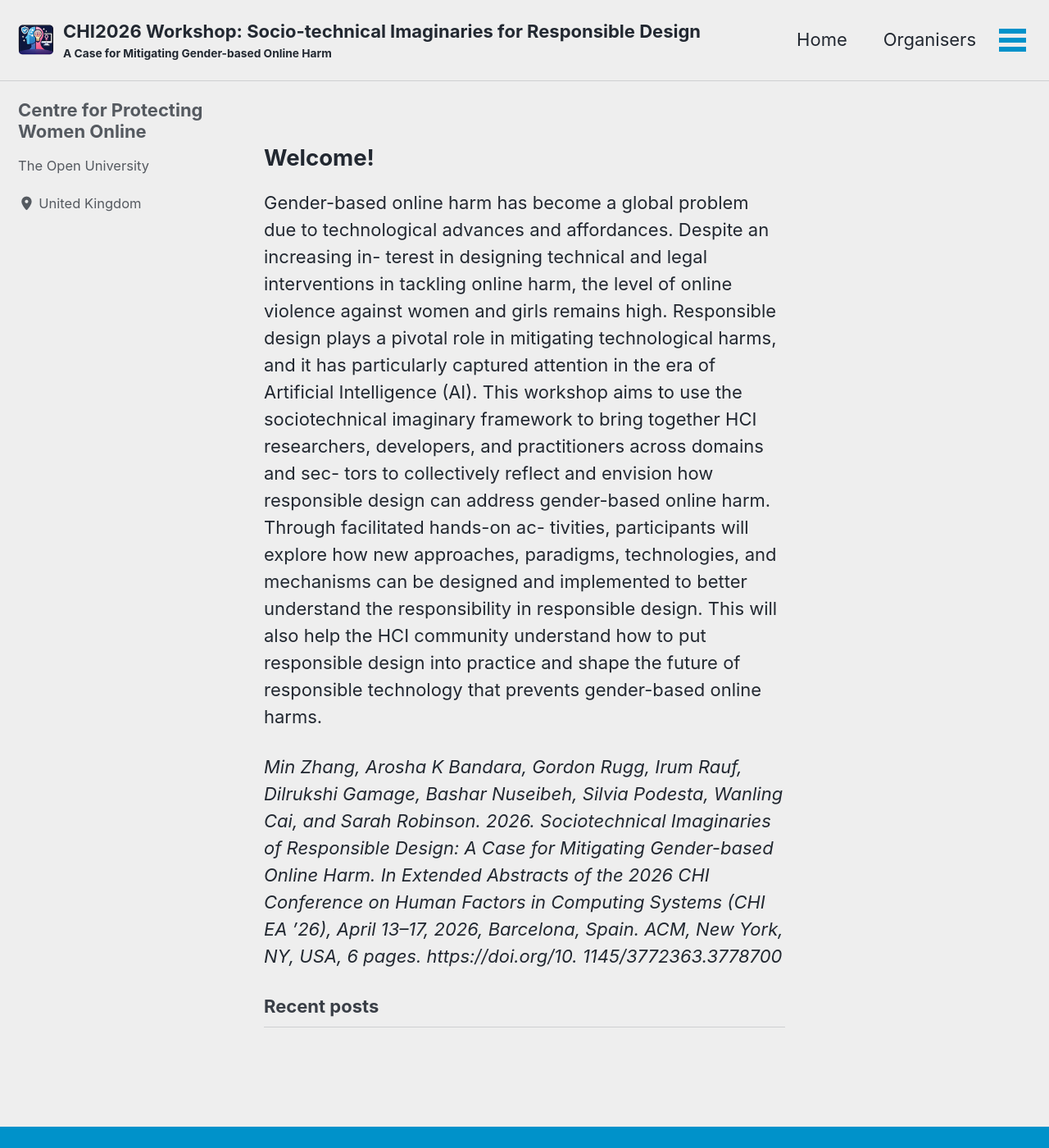
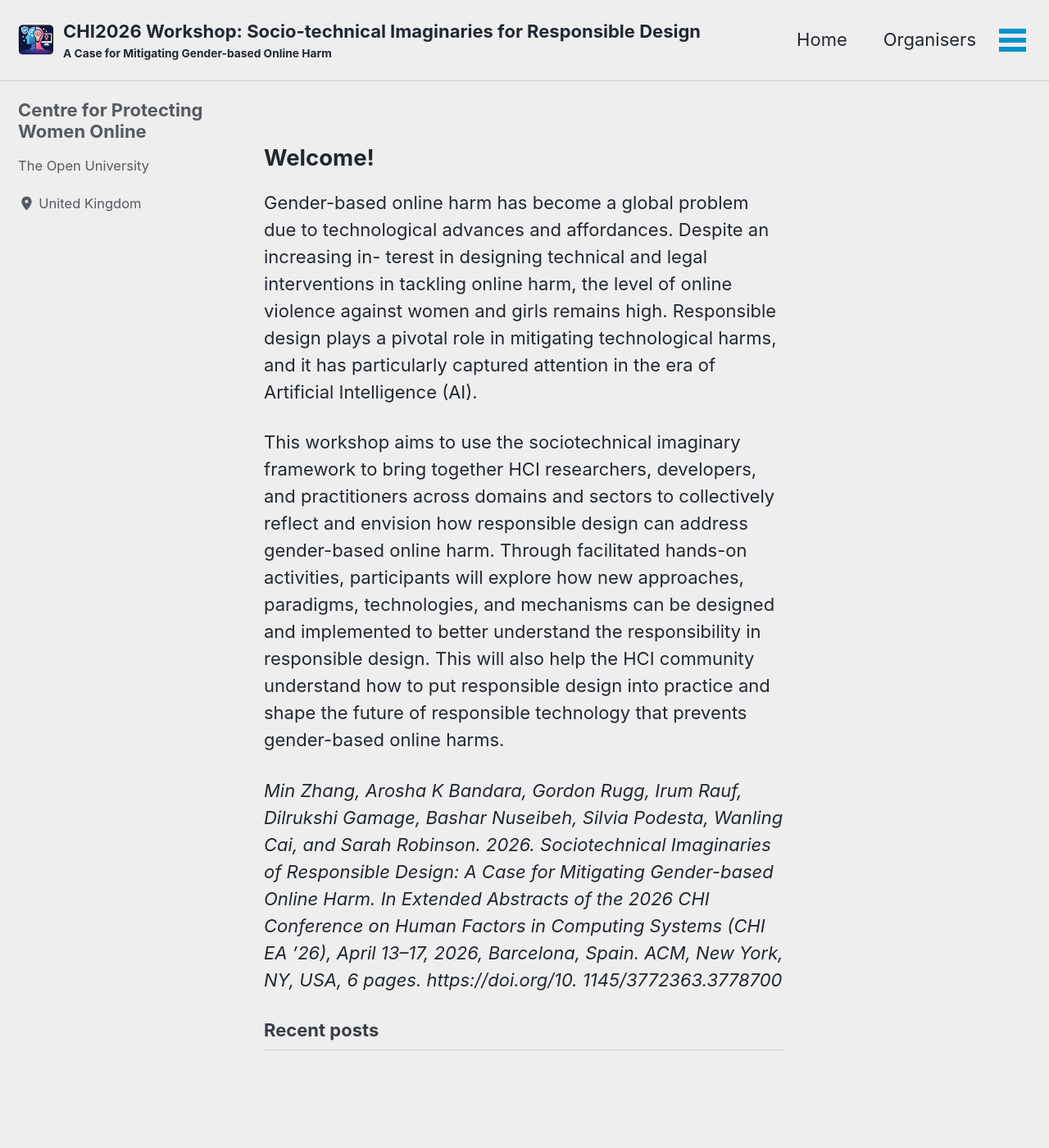
Before and after one commit to ou-cpwo/chi-sird-2026, a Jekyll site: the page built from index.html, in a window 1280 px wide and 1400 px high. Shown: the whole window at 82% size. Built offline with Jekyll 4.4.1, drawn with Linux system fonts in a browser that asks for light colours; cached includes are drawn as plain includes; the list of posts is cut into pages by our own code.

Commit message:
Updated front matter

```diff
--- a/index.html
+++ b/index.html
@@ -10,11 +10,11 @@ terest in designing technical and legal interventions in tackling
 online harm, the level of online violence against women and girls
 remains high. Responsible design plays a pivotal role in mitigating
 technological harms, and it has particularly captured attention in
-the era of Artificial Intelligence (AI). This workshop aims to use
-the sociotechnical imaginary framework to bring together HCI researchers, developers, and practitioners across domains and sec-
-tors to collectively reflect and envision how responsible design can
-address gender-based online harm. Through facilitated hands-on ac-
-tivities, participants will explore how new approaches, paradigms,
+the era of Artificial Intelligence (AI). </p>
+
+<p>This workshop aims to use the sociotechnical imaginary framework to bring
+    together HCI researchers, developers, and practitioners across domains and sectors to collectively reflect and envision how responsible design can
+address gender-based online harm. Through facilitated hands-on activities, participants will explore how new approaches, paradigms,
 technologies, and mechanisms can be designed and implemented to
 better understand the responsibility in responsible design. This will
 also help the HCI community understand how to put responsible
```
